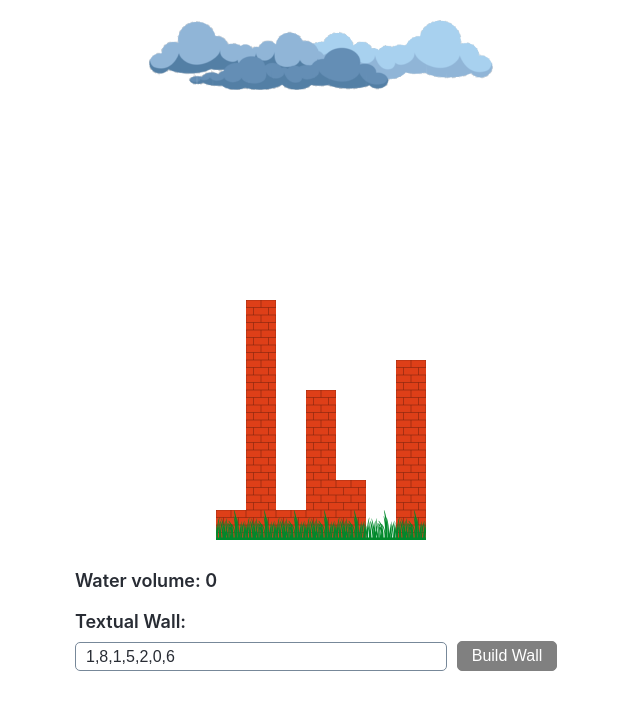
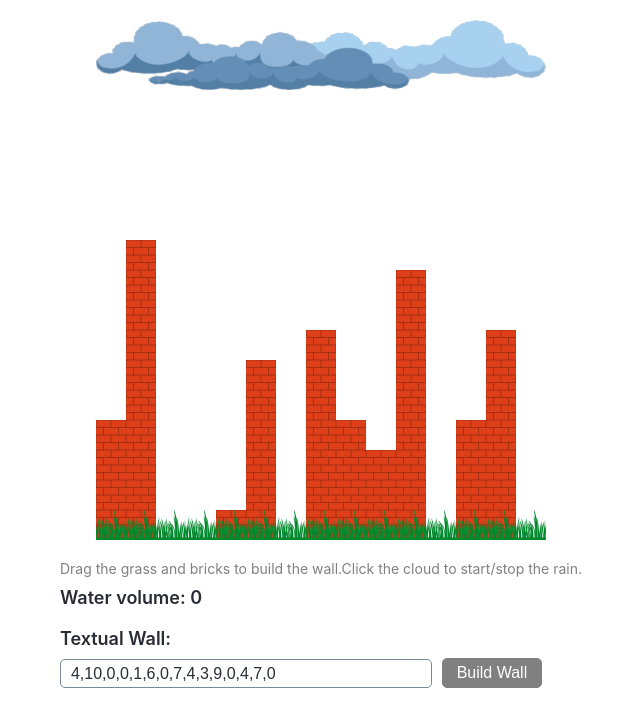
Before and after one commit to marinashe/rain_wall, a React (Create React App) app: page / in a window 1280 px wide. Shown: the top 726 px of the page, without its empty margins (319-959 px from the left). Built offline with nearby package versions, Linux system fonts and the light colour scheme.

Commit message:
added instructions and changed default state

```diff
--- a/src/components/app/no_animation.js
+++ b/src/components/app/no_animation.js
@@ -1,6 +1,8 @@
 import React from 'react';
 import T from 'prop-types';
 import './styles.css';
+
+const TEXT = 'The requested wall is too complex to draw. But you can still calculate it.';
 
 export const NoAnimation = ({ noAnimationMode, unsetNoAnimationMode, calculateVolumeWater }) => {
   if (!noAnimationMode) {
@@ -9,7 +11,7 @@ export const NoAnimation = ({ noAnimationMode, unsetNoAnimationMode, calculateVo
   return (
     <div className="app-no-animation">
       <div className="app-no-animation-text">
-        The requested wall is too complex to draw. But you can still calculate it.
+        { TEXT }
       </div>
       <div>
         <button onClick={ unsetNoAnimationMode } className="app-button-reset">RESET</button>
--- a/src/components/app/styles.css
+++ b/src/components/app/styles.css
@@ -12,7 +12,7 @@
   /* border: 1px solid black; */
   max-width: 700px;
   height: 520px;
-  margin: 20px 20px 30px;
+  margin: 20px 20px;
   display: flex;
   flex-direction: column;
   align-items: center;
--- a/src/components/textual_wall/styles.css
+++ b/src/components/textual_wall/styles.css
@@ -91,3 +91,10 @@
   font-size: 16px;
   color:red;
 }
+
+.textual-wall-instruction {
+  margin: 0 0 10px;
+  text-align: center;
+  font-size: 14px;
+  color: gray;
+}
--- a/src/components/textual_wall/textual_wall.js
+++ b/src/components/textual_wall/textual_wall.js
@@ -3,6 +3,8 @@ import React, { PureComponent } from 'react';
 import T from 'prop-types';
 import Constants from '../../config/constants';
 import './styles.css';
+
+const INSTRUCTIONS = `Drag the grass and bricks to build the wall.Click the cloud to start/stop the rain.`;
 
 class TextualWall extends PureComponent {
   static propTypes = {
@@ -109,6 +111,7 @@ class TextualWall extends PureComponent {
       <div
         className="textual-wall-container"
       >
+        <div className="textual-wall-instruction">{ INSTRUCTIONS }</div>
         <div className="textual-wall-label">
           Water volume: { volumeWater  }
         </div>
--- a/src/reducers/wall.js
+++ b/src/reducers/wall.js
@@ -5,11 +5,11 @@ import { calculateVolumeWater } from '../config/utils';
 const fillArray = (count) => Array(count).fill(0);
 
 const getDefaultState = () => ({
-  calculatedWall: [1, 8, 1, 5, 2, 0, 6],
-  wall: [1, 8, 1, 5, 2, 0, 6],
-  water: [0, 0, 0, 0, 0, 0, 0],
-  nextLevel: [0, 0, 0, 0, 0, 0, 0],
-  grass: 7,
+  calculatedWall: [4, 10, 0, 0, 1, 6, 0, 7, 4, 3, 9, 0, 4, 7, 0],
+  wall: [4, 10 ,0, 0, 1, 6, 0, 7, 4, 3, 9, 0, 4, 7, 0],
+  water: [0, 0, 0, 0, 0, 0, 0, 0, 0, 0, 0, 0, 0, 0, 0],
+  nextLevel: [0, 0, 0, 0, 0, 0, 0, 0, 0, 0, 0, 0, 0, 0, 0],
+  grass: 15,
   blockSize: Constants.BLOCK_SIZE,
   volumeWater: 0
 });
```
